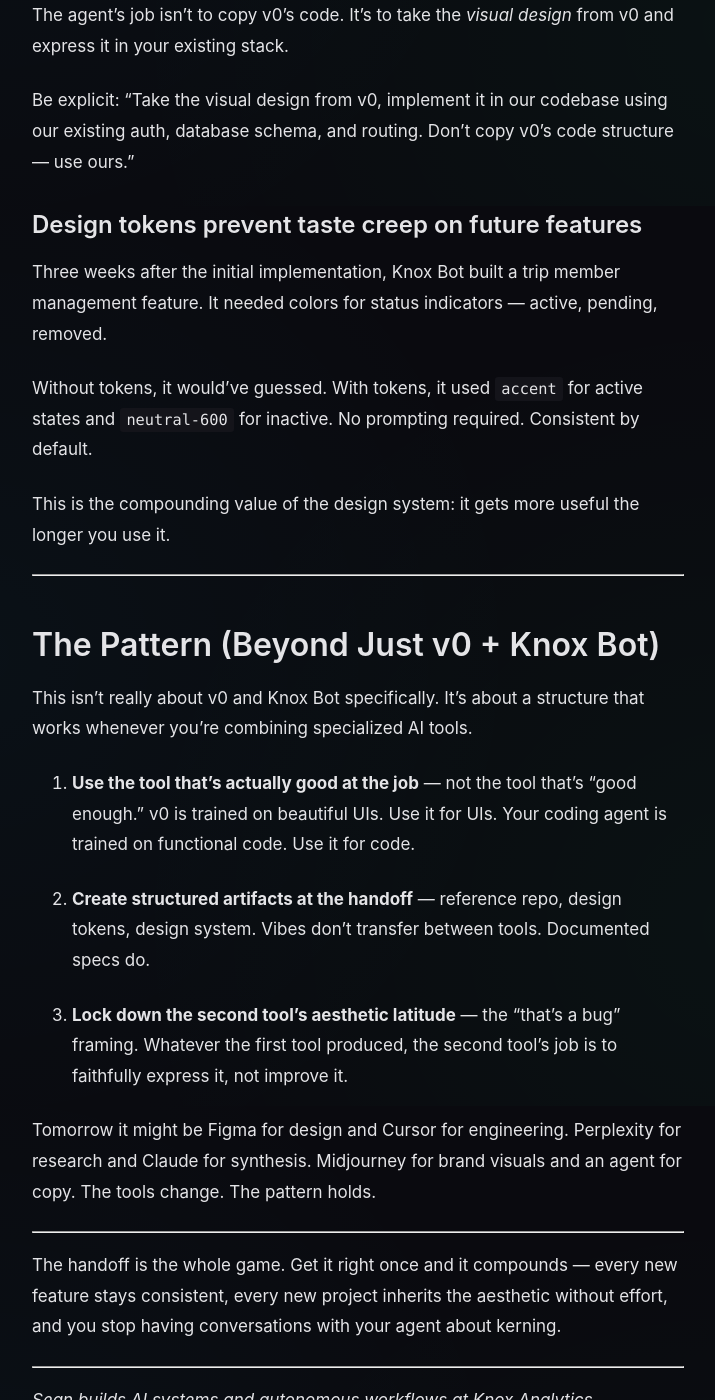
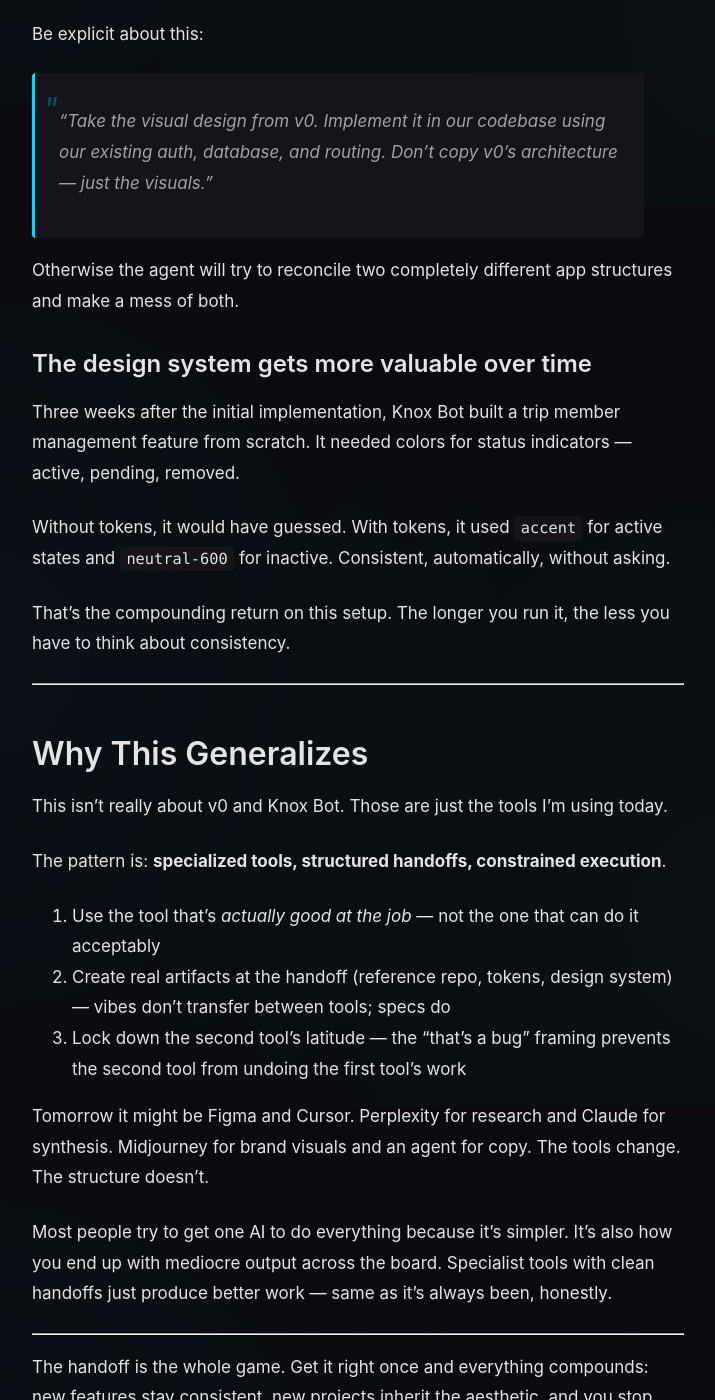
Before and after one commit to sfayka/lab, a Jekyll site: the page built from _posts/2026-02-17-two-ai-agents-as-my-design-and-engineering-team.md, in a window 1280 px wide and 1400 px high, scrolled down 5194 px. Shown: the whole window, without its empty margins (282-997 px from the left). Built offline with Jekyll 4.4.1, drawn with Linux system fonts in a browser that asks for light colours; some of the changed text lies outside the part shown.

Commit message:
Rewrite article #3 in Sean's voice — fragments, asides, punchlines, failure-before-solution

````diff
--- a/_posts/2026-02-17-two-ai-agents-as-my-design-and-engineering-team.md
+++ b/_posts/2026-02-17-two-ai-agents-as-my-design-and-engineering-team.md
@@ -5,28 +5,17 @@
 categories: [essays]
 ---
 
-You've heard the pitch: use v0 for design, a coding agent for engineering, and never ask one AI to do both.
+If you read my last post, you know the setup: stop asking your coding agent to design anything. Use v0 for design, an autonomous agent for engineering, and keep them separated.
 
-Fine. But knowing *what* to do is the easy part. The hard part is the handoff — the moment the design leaves v0 and enters your codebase. Get that wrong and the agent "improves" your design until it's unrecognizable. Get it right and you have two specialized tools working together like they were built for each other.
+But knowing *what* to do is easy. The hard part is the *how*.
 
-Here's the exact protocol I use. All of it. No hand-waving.
+Specifically: the handoff. The moment the design leaves v0 and enters your codebase. Get it wrong and your agent will "improve" the design until it's unrecognizable. Get it right and you have two AI tools working together like they were built for each other.
+
+I've shipped this workflow twice now. Here's exactly what I do — the artifacts, the prompts, the order, and the gotchas I hit the hard way.
 
 ---
 
-## The Setup
-
-Two tools:
-
-- **[v0.dev](https://v0.dev)** — design. It's trained on beautiful UIs and generates them with a single prompt. 10 minutes of iteration and you have something that looks like a real designer made it.
-- **Knox Bot via [OpenClaw](https://openclaw.ai)** — engineering. It takes the finished design and implements it in your actual codebase — wired to your database, integrated with your auth flow, matching your existing architecture.
-
-Neither tries to do the other's job. That's the whole setup.
-
-The rest is the handoff.
-
----
-
-## The Handoff Protocol
+## The Handoff Protocol: All of It, No Hand-Waving
 
 ### Step 1: Export v0 to a Reference Repo
 
@@ -40,7 +29,9 @@
 git push -u origin main
 ```
 
-This repo is now the **source of truth** for what the UI should look like. Not a Figma file that drifts. Not screenshots the agent can't reliably access. A working implementation it can clone, read, and reference component by component.
+This repo becomes the **source of truth**. Not a Figma file. Not screenshots. Not "match the vibe of the thing I showed you." A real, working implementation the agent can clone, read, and reference component by component.
+
+This step matters more than it sounds. More on that in the gotchas.
 
 ### Step 2: Extract Design Tokens
 
@@ -65,105 +54,119 @@
 gap-default: 24px
 ```
 
-Not "forest green." The exact HSL value. Not "large padding." The pixel value.
+Not "forest green." The exact HSL value. Not "large padding." The pixel number.
 
-This matters because the agent will build new features after the initial implementation. When it needs to pick a color for a status badge, a hover state, an error message — it uses the tokens. No guessing, no inventing, no drift.
+Why? Because your agent will build new features long after the initial implementation. When it needs to pick a color for a status badge or a hover state three weeks from now, it uses the tokens. No guessing. No "I'll use something in the green family." No drift.
 
-### Step 3: Give the Agent a Design System
+The design system pays for itself the first time you add a new feature and it matches the rest of the app without you asking.
 
-`DESIGN-TOKENS.md` covers *this project*. But you're building more than one thing. Create `DESIGN-SYSTEM.md` at the workspace level (the folder where your agent works across all projects) to capture taste that applies everywhere:
+### Step 3: Document Your House Style
+
+Tokens cover *this project*. But you're building more than one thing (hopefully).
+
+Create `DESIGN-SYSTEM.md` at your workspace level — the folder where your agent works across all your projects. This is taste, codified:
 
 ```markdown
 ## Color Philosophy
 Never use pure black (#000) or pure white (#fff).
 Pair cool primary colors with warm accents.
-Warm palettes need warm grays — add 5–10% saturation from your primary hue.
+Primary needs three shades: light (badges), base (buttons), dark (hover).
 
 ## Typography
-Headings: display or serif (warmth, authority).
-Body: clean sans-serif (readability above all else).
-Never mix more than two font families.
+Headings: display or serif. Body: clean sans-serif. Never more than two families.
 
 ## Spacing
-Use a 4px base scale: 4, 8, 12, 16, 24, 32, 48, 64, 96.
-Never use arbitrary values like mt-[13px]. If you're writing that, something's wrong with the scale.
+4px base scale: 4, 8, 12, 16, 24, 32, 48, 64, 96.
+If you're writing mt-[13px], something is wrong with the scale.
 ```
 
-This is your house style. The agent applies it to everything it builds, even when there's no reference repo to clone.
+Your agent reads this before touching any new project. It doesn't invent aesthetics from scratch. It applies your house rules.
 
-### Step 4: Two-Phase Verification
+Once this exists, you stop having the "make it look more professional" conversation entirely. (That conversation never ended well anyway.)
 
-Don't tell the agent to "implement the v0 design." Too vague.
+### Step 4: Two-Phase Verification — This Part Is Critical
 
-**Phase 1 — Read and confirm:**
+Don't just hand the agent the repo URL and say "implement this." That's too vague, and you'll pay for it.
 
-> "Clone the reference repo at [URL]. Read through the components and design tokens. Summarize what you see: color palette, typography choices, layout approach, key components. Confirm understanding before writing any code."
+**Phase 1 — read and confirm:**
 
-Wait for the summary. Check it. If the agent misses something — a font, a color, a layout detail — correct it now, before a single line of code is written.
+> "Clone the reference repo at [URL]. Read through the components and design tokens. Summarize what you see: color palette, typography choices, layout approach, key components. Confirm your understanding before writing any code."
 
-**Phase 2 — Implement with one critical constraint:**
+Wait for the summary. Actually read it. If the agent misses something — a font, a color, a layout detail — correct it now. Before a single line of code is written.
+
+This sounds slow. It saves you a full revision cycle.
+
+**Phase 2 — implement with one critical constraint:**
 
 > "Now implement this design in our app. Match layout, colors, typography, and spacing exactly. If anything looks different from the v0 reference, that's a bug."
 
-That last sentence is the most important part of this entire protocol.
+That last sentence is the most important line in this entire post.
 
-Without it, the agent will improve things. It will "balance" the hero, "optimize" the contrast ratio, "rationalize" the spacing. All reasonable decisions. All wrong. You didn't ask for judgment calls. You asked for faithful implementation.
+Without it, the agent will *improve* things. It will "balance" the hero section. It will "optimize" the contrast ratio. It will "rationalize" the spacing to follow an 8px grid. All reasonable decisions. All wrong.
 
-"That's a bug" removes the agent's latitude to make aesthetic decisions. It's not being mean — it's being precise.
+"That's a bug" removes the agent's latitude to make aesthetic judgment calls. You're not being mean. You're being precise. Framing matters.
 
 ---
 
-## Gotchas I Actually Hit
+## The Gotchas I Hit the Hard Way
 
-### Agents follow instructions literally (this is a feature, not a bug)
+### Agents follow instructions literally (which is actually correct behavior)
 
-I told Knox Bot to "use the v0 design." It didn't clone the repo. It tried to reconstruct what v0 designs look like from training data — and got it approximately wrong.
+First time I ran this workflow, I told Knox Bot to "use the v0 design." It didn't clone the repo. It tried to reconstruct what v0 outputs look like from training data — and got it approximately wrong.
 
-I had to say: "Clone the repo at [specific URL]."
+I had to say: "Clone the repo at [exact URL]."
 
-Don't assume context. Be explicit about every step you want the agent to take.
+Don't assume context the agent doesn't have. Spell it out. Every step.
 
-### Without "that's a bug," drift is inevitable
+### Without "that's a bug," drift is guaranteed
 
-First implementation, I left out the constraint. Knox Bot made the hero "more balanced," adjusted the green to "a more accessible shade," and updated spacing to "follow 8px grid discipline."
+I didn't include the constraint on my first attempt. Knox Bot made the hero "more balanced," adjusted the green to "a more accessible shade," and updated the spacing to "follow 8px grid discipline."
 
-All defensible decisions. All destroyed the visual cohesion.
+All defensible. All destroyed the cohesion.
 
-Added the line. Second implementation: zero drift. Same constraint, 10x better outcome.
+Added the line. Second implementation: zero drift.
 
-### v0 output is a standalone prototype, not a drop-in
+One sentence. Completely different outcome.
 
-v0 gives you a fresh Next.js app. Your app already has authentication, a database schema, established routing conventions, existing components.
+### v0 output is a prototype, not a drop-in
 
-The agent's job isn't to copy v0's code. It's to take the *visual design* from v0 and express it in your existing stack.
+v0 gives you a standalone Next.js app. Your app already has authentication, a database schema, existing routing conventions, and components built over the last three months.
 
-Be explicit: "Take the visual design from v0, implement it in our codebase using our existing auth, database schema, and routing. Don't copy v0's code structure — use ours."
+The agent's job isn't to copy v0's code structure. It's to take the *visual design* from v0 and express it in your existing stack.
 
-### Design tokens prevent taste creep on future features
+Be explicit about this:
 
-Three weeks after the initial implementation, Knox Bot built a trip member management feature. It needed colors for status indicators — active, pending, removed.
+> "Take the visual design from v0. Implement it in our codebase using our existing auth, database, and routing. Don't copy v0's architecture — just the visuals."
 
-Without tokens, it would've guessed. With tokens, it used `accent` for active states and `neutral-600` for inactive. No prompting required. Consistent by default.
+Otherwise the agent will try to reconcile two completely different app structures and make a mess of both.
 
-This is the compounding value of the design system: it gets more useful the longer you use it.
+### The design system gets more valuable over time
+
+Three weeks after the initial implementation, Knox Bot built a trip member management feature from scratch. It needed colors for status indicators — active, pending, removed.
+
+Without tokens, it would have guessed. With tokens, it used `accent` for active states and `neutral-600` for inactive. Consistent, automatically, without asking.
+
+That's the compounding return on this setup. The longer you run it, the less you have to think about consistency.
 
 ---
 
-## The Pattern (Beyond Just v0 + Knox Bot)
+## Why This Generalizes
 
-This isn't really about v0 and Knox Bot specifically. It's about a structure that works whenever you're combining specialized AI tools.
+This isn't really about v0 and Knox Bot. Those are just the tools I'm using today.
 
-1. **Use the tool that's actually good at the job** — not the tool that's "good enough." v0 is trained on beautiful UIs. Use it for UIs. Your coding agent is trained on functional code. Use it for code.
+The pattern is: **specialized tools, structured handoffs, constrained execution**.
 
-2. **Create structured artifacts at the handoff** — reference repo, design tokens, design system. Vibes don't transfer between tools. Documented specs do.
+1. Use the tool that's *actually good at the job* — not the one that can do it acceptably
+2. Create real artifacts at the handoff (reference repo, tokens, design system) — vibes don't transfer between tools; specs do
+3. Lock down the second tool's latitude — the "that's a bug" framing prevents the second tool from undoing the first tool's work
 
-3. **Lock down the second tool's aesthetic latitude** — the "that's a bug" framing. Whatever the first tool produced, the second tool's job is to faithfully express it, not improve it.
+Tomorrow it might be Figma and Cursor. Perplexity for research and Claude for synthesis. Midjourney for brand visuals and an agent for copy. The tools change. The structure doesn't.
 
-Tomorrow it might be Figma for design and Cursor for engineering. Perplexity for research and Claude for synthesis. Midjourney for brand visuals and an agent for copy. The tools change. The pattern holds.
+Most people try to get one AI to do everything because it's simpler. It's also how you end up with mediocre output across the board. Specialist tools with clean handoffs just produce better work — same as it's always been, honestly.
 
 ---
 
-The handoff is the whole game. Get it right once and it compounds — every new feature stays consistent, every new project inherits the aesthetic without effort, and you stop having conversations with your agent about kerning.
+The handoff is the whole game. Get it right once and everything compounds: new features stay consistent, new projects inherit the aesthetic, and you stop having opinions about kerning.
 
 ---
 
````
Also changed, not shown: other parts of _posts/2026-02-17-two-ai-agents-as-my-design-and-engineering-team.md (+1 -3 lines).
